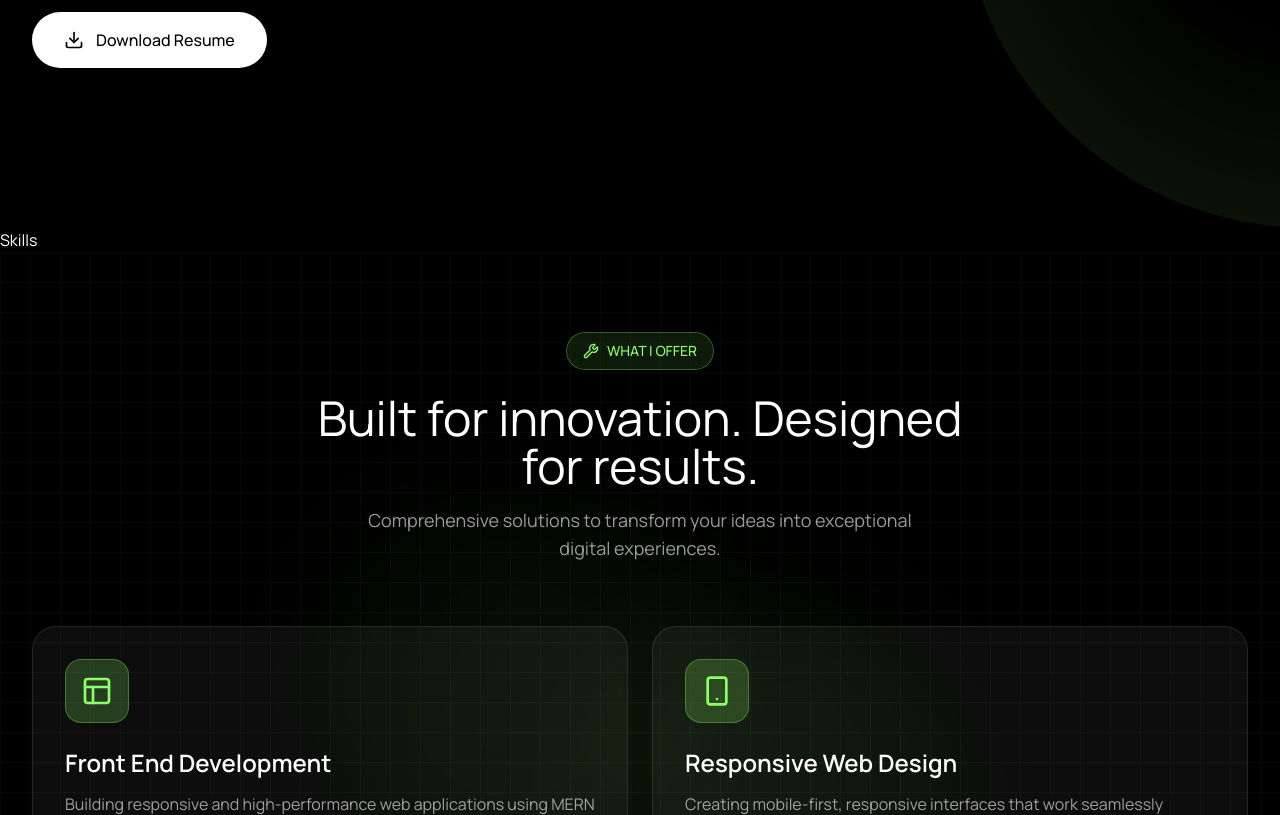
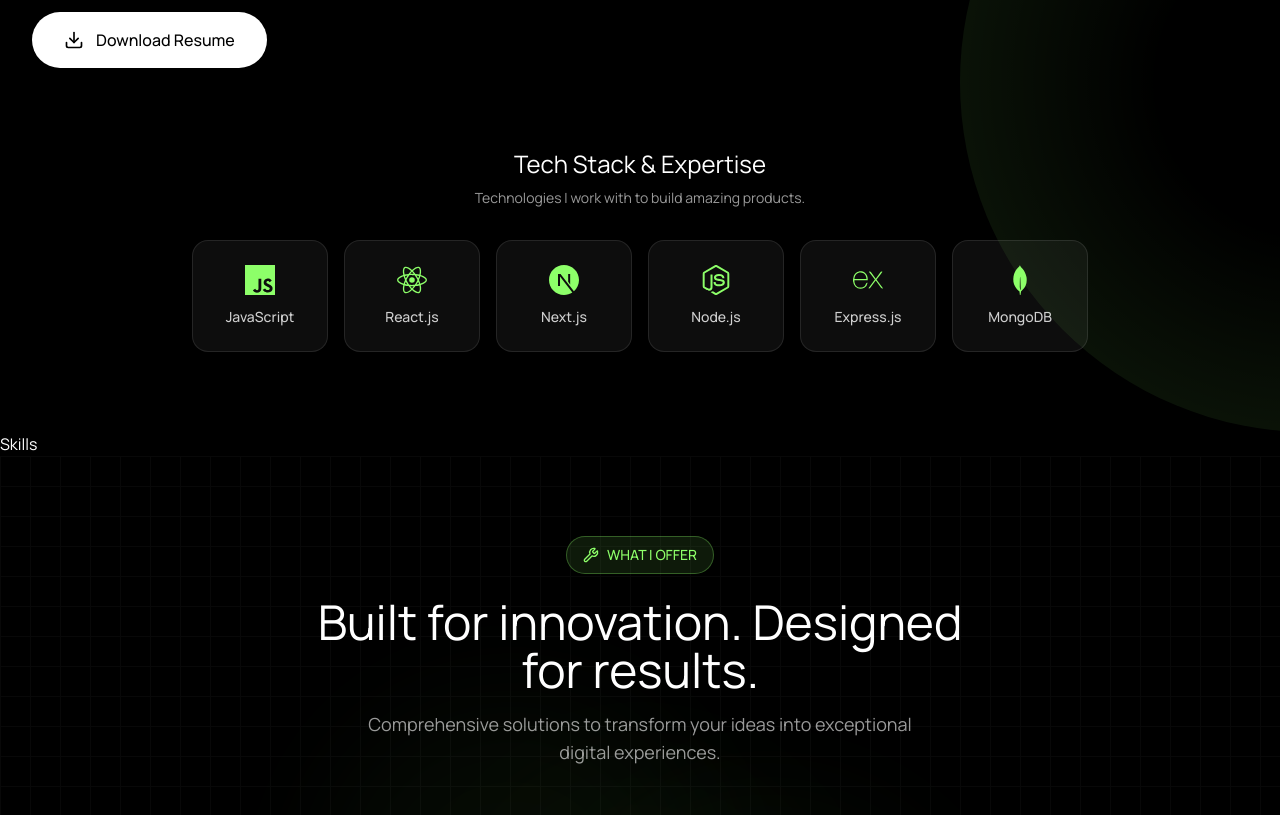
Before and after one commit to Karthikeyan1701/dev-personal-portfolio, a React (Vite) app: page / in a window 1280 px wide. Shown: the part 1545-2360 px from the top of the page. Built offline with nearby package versions, Linux system fonts and the light colour scheme.

Commit message:
Added major tech stack icons in About section and initialized skill proficiency section

```diff
--- a/src/components/sections/About.jsx
+++ b/src/components/sections/About.jsx
@@ -3,8 +3,17 @@
 import { PERSONAL_INFO, ABOUT_STATS } from '../../utils/constants';
 import FadeIn from '../animations/FadeIn';
 import RadialGradientBg from '../backgrounds/RadialGradientBg';
+import { SiExpress, SiJavascript, SiMongodb, SiNextdotjs, SiNodedotjs, SiReact } from 'react-icons/si';
 
 const About = () => {
+  const skills = [
+    { name: 'JavaScript', icon: SiJavascript, color: '##F0DB4F' },
+    { name: 'React.js', icon: SiReact, color: '#61DAFB' },
+    { name: 'Next.js', icon: SiNextdotjs, color: '#000000' },
+    { name: 'Node.js', icon: SiNodedotjs, color: '##339933' },
+    { name: 'Express.js', icon: SiExpress, color: '#000000' },
+    { name: 'MongoDB', icon: SiMongodb, color: '##47A248' },
+  ];
 
   return (
     <section id="about" className="relative py-20 bg-black overflow-hidden">
@@ -104,7 +113,9 @@
                     <Sparkles className="w-5 h-5 text-primary" />
                   </div>
 
-                  <h3 className="text-base font-semibold text-white mb-2">Clean Code</h3>
+                  <h3 className="text-base font-semibold text-white mb-2">
+                    Clean Code
+                  </h3>
                   <p className="text-sm text-white/70 leading-relaxed">
                     Writing maintainable, well-documented code that scales.
                   </p>
@@ -118,7 +129,9 @@
                     <Download className="w-5 h-5 text-primary" />
                   </div>
 
-                  <h3 className="text-base font-semibold text-white mb-2">Performance</h3>
+                  <h3 className="text-base font-semibold text-white mb-2">
+                    Performance
+                  </h3>
                   <p className="text-sm text-white/70 leading-relaxed">
                     Optimizing for speed and efficiency in every project.
                   </p>
@@ -130,18 +143,30 @@
                 <div className="relative bg-white/5 border border-white/10 rounded-2xl p-6 hover:border-primary/30 transition-all duration-300">
                   <div className="grid grid-cols-3 gap-6 text-center">
                     <div>
-                      <div className="text-2xl font-bold text-primary mb-1">&lt;200ms</div>
-                      <div className="text-xs text-white/60">API Response Time</div>
+                      <div className="text-2xl font-bold text-primary mb-1">
+                        &lt;200ms
+                      </div>
+                      <div className="text-xs text-white/60">
+                        API Response Time
+                      </div>
                     </div>
 
                     <div>
-                      <div className="text-2xl font-bold text-primary mb-1">90%+</div>
-                      <div className="text-xs text-white/60">Lighthouse Score</div>
+                      <div className="text-2xl font-bold text-primary mb-1">
+                        90%+
+                      </div>
+                      <div className="text-xs text-white/60">
+                        Lighthouse Score
+                      </div>
                     </div>
 
                     <div>
-                      <div className="text-2xl font-bold text-primary mb-1">40%</div>
-                      <div className="text-xs text-white/60">Load Time Reduction</div>
+                      <div className="text-2xl font-bold text-primary mb-1">
+                        40%
+                      </div>
+                      <div className="text-xs text-white/60">
+                        Load Time Reduction
+                      </div>
                     </div>
                   </div>
                 </div>
@@ -149,6 +174,31 @@
             </div>
           </FadeIn>
         </div>
+
+        {/* Skills Grid Section */}
+        <FadeIn delay={500}>
+          <div className="flex flex-col items-center gap-8">
+            <div className="text-center">
+              <h3 className="text-2xl font-normal text-white mb-2">Tech Stack & Expertise</h3>
+
+              <p className="text-sm text-white/60">
+                Technologies I work with to build amazing products.
+              </p>
+            </div>
+
+            <div className="grid grid-cols-2 md:grid-cols-3 lg:grid-cols-6 gap-4 w-full max-w-4xl">
+              {skills.map((skill, index) => (
+                <div key={index} className="group relative bg-white/5 hover:bg-white/10 border border-white/10 hover:border-primary/50 rounded-2xl p-6 flex flex-col items-center justify-center gap-3 transition-all duration-300 hover:scale-105">
+                  <skill.icon className="text-3xl text-primary" />
+                  <div className="text-sm text-white/80 font-medium text-center">{skill.name}</div>
+
+                  {/* Hover Glow Effect */}
+                  <div className='absolute inset-0 bg-linear-to-br from-primary/0 to-primary/0 group-hover:from-primary/10 group-hover:to-primary/10 rounded-2xl transition-all duration-300'></div>
+                </div>
+              ))}
+            </div>
+          </div>
+        </FadeIn>
       </div>
     </section>
   );
--- a/src/components/sections/Skills.jsx
+++ b/src/components/sections/Skills.jsx
@@ -6,35 +6,48 @@
 const Skills = () => {
   const skillCategories = {
     // Categorize skills
-    Mastery: [
-      skills.find((s) => s.name === 'HTML5'),
-      skills.find((s) => s.name === 'CSS3'),
+    'Front End Development': [
       skills.find((s) => s.name === 'JavaScript'),
       skills.find((s) => s.name === 'React.js'),
-      skills.find((s) => s.name === 'Redux Toolkit'),
+      skills.find((s) => s.name === 'Next.js'),
+      skills.find((s) => s.name === 'Node.js'),
+      skills.find((s) => s.name === 'Express.js'),
+      skills.find((s) => s.name === 'MongoDB')
+    ].filter(Boolean),
+
+    'Back End & APIs': [
       skills.find((s) => s.name === 'Node.js'),
       skills.find((s) => s.name === 'Express.js'),
       skills.find((s) => s.name === 'REST APIs'),
-      skills.find((s) => s.name === 'MongoDB'),
-      skills.find((s) => s.name === 'Git & GitHub'),
+      skills.find((s) => s.name === 'MongoDB')
     ].filter(Boolean),
 
-    'In Progress': [
-      skills.find((s) => s.name === 'Next.js'),
-      skills.find((s) => s.name === 'TypeScript'),
-      skills.find((s) => s.name === 'Tailwind CSS'),
-      skills.find((s) => s.name === 'Vue.js'),
+    'Tools & Others': [
+      skills.find((s) => s.name === 'Git & GitHub'),
+      skills.find((s) => s.name === 'Responsive Web Design'),
       skills.find((s) => s.name === 'Vite'),
-      skills.find((s) => s.name === 'TanStack Start'),
-    ].filter(Boolean),
+      skills.find((s) => s.name === 'Amazon Web Services'),
+    ].filter(Boolean)
+  };
 
-    'Future Focus': [
-      skills.find((s) => s.name === 'Python'),
-      skills.find((s) => s.name === 'FastAPI'),
-      skills.find((s) => s.name === 'GenAI LLM Models'),
-      skills.find((s) => s.name === 'Amazon Web Services'),
-      skills.find((s) => s.name === 'SQL')
-    ].filter(Boolean)
+  // Get proficiency percentage
+  const getProficiencyLevel = (level) => {
+    const levels = {
+      'Expert': 95,
+      'Advanced': 80,
+      'Intermediate': 65
+    };
+    return levels[level] || 50;
+  };
+
+  // Get Level Color
+  const getLevelColor = (level) => {
+    const colors = {
+      'Expert': 'text-[#8DFF69] bg-[#8DFF69]/20 border-[#8DFF69]/30',
+      'Advanced': 'text-cyan-400 bg-cyan-500/20 border-cyan-500/30',
+      'Intermediate': 'text-emerald-400 bg-emerald-500/20 border-emerald-500/30'
+    };
+    return colors[level] || 'text-gray-400 bg-gray-500/20 border-gray-500/30';
   };
 
   return (
```
